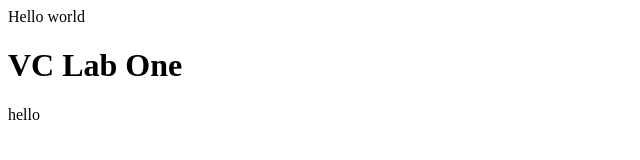
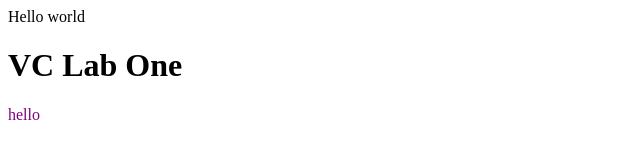
Before and after one commit to tlmoody84/march-4-lab, a plain HTML site: page index.html in a window 1280 px wide. Shown: the full height of the page, 0-640 px from the left. Drawn offline with Linux system fonts and the light colour scheme.

Commit message:
p tag color purpl in css

```diff
--- a/style.css
+++ b/style.css
@@ -2,3 +2,7 @@ html {
   height: 100%;
   width: 100%;
 }
+
+p {
+  color: purple
+}
```
